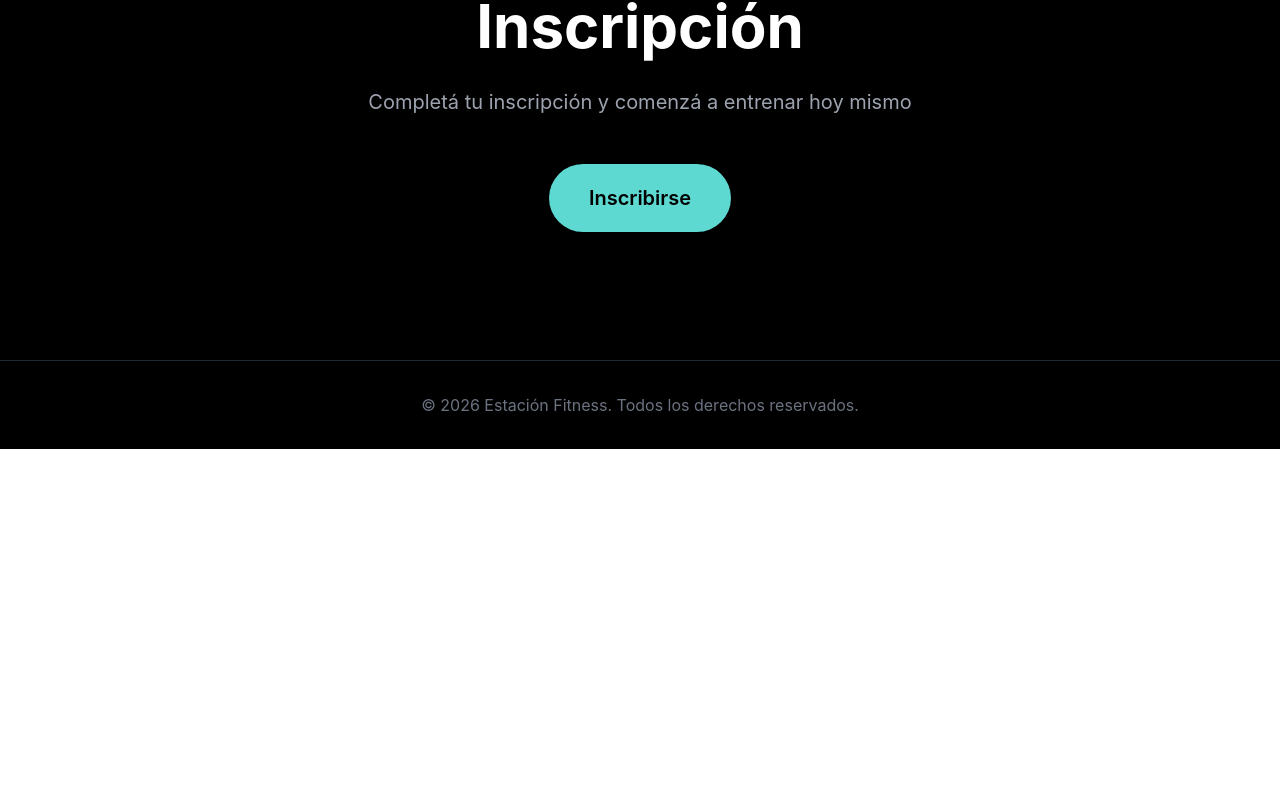
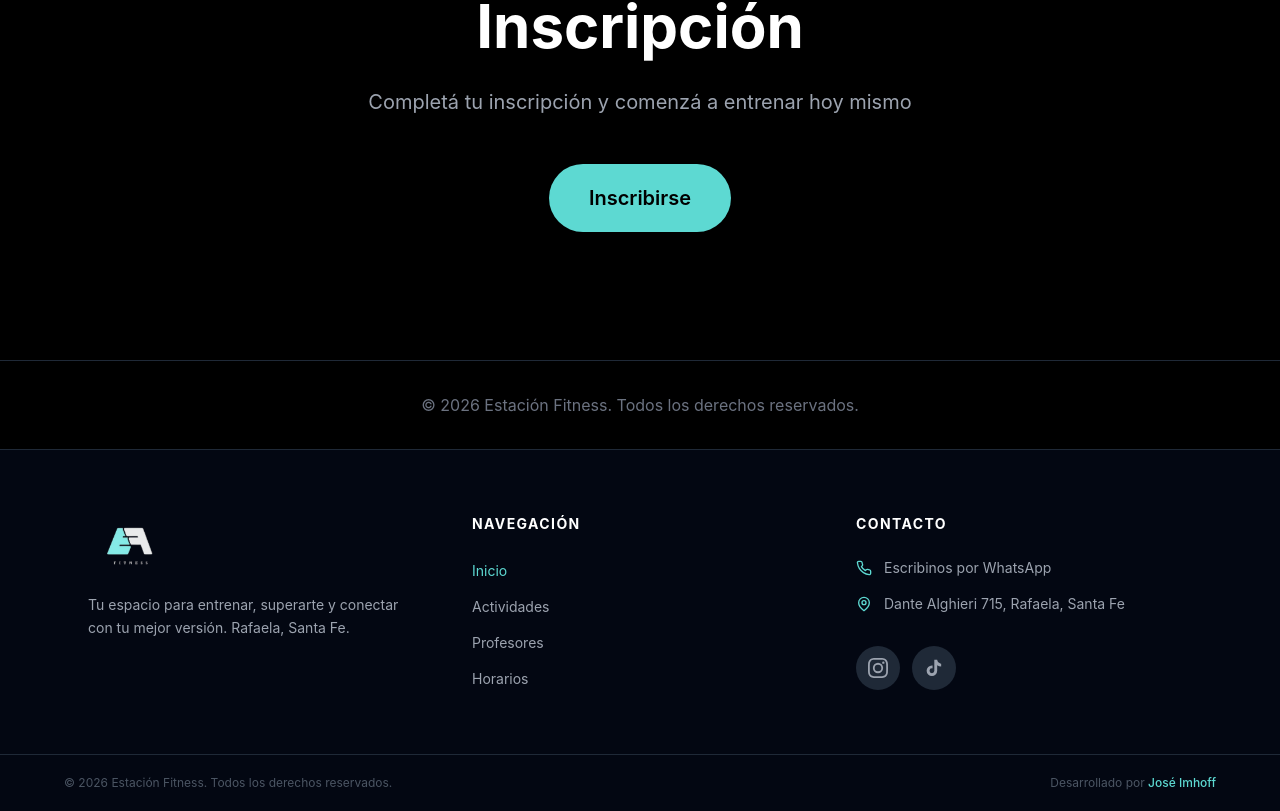
Before and after one commit to JoseI11/estacion-fitness, a React (Vite) app: page / in a window 1280 px wide. Shown: the part 4605-5416 px from the top of the page. Before the commit the page ends 5054 px from the top, so only its background shows below. Built offline with nearby package versions, Linux system fonts and the light colour scheme.

Commit message:
feat: agrega Footer global con navegación, contacto y redes sociales

```diff
--- a/src/App.tsx
+++ b/src/App.tsx
@@ -1,6 +1,7 @@
 import { BrowserRouter, Routes, Route } from 'react-router-dom';
 import { MessageCircle } from 'lucide-react';
 import Navbar from './components/Navbar';
+import Footer from './components/Footer';
 import Home from './pages/Home';
 import Actividades from './pages/Actividades';
 import Profesores from './pages/Profesores';
@@ -29,6 +30,9 @@
       >
         <MessageCircle className="w-8 h-8" />
       </a>
+
+      {/* Footer global */}
+      <Footer />
     </BrowserRouter>
   );
 }
--- /dev/null
+++ b/src/components/Footer.tsx
@@ -0,0 +1,110 @@
+import { NavLink } from 'react-router-dom';
+import { Phone, MapPin } from 'lucide-react';
+
+const navLinks = [
+  { to: '/',           label: 'Inicio' },
+  { to: '/actividades', label: 'Actividades' },
+  { to: '/profesores',  label: 'Profesores' },
+  { to: '/horarios',    label: 'Horarios' },
+];
+
+const whatsappNumber = '5491112345678';
+const whatsappUrl = `https://wa.me/${whatsappNumber}`;
+
+export default function Footer() {
+  return (
+    <footer className="bg-gray-950 border-t border-gray-800 text-gray-400">
+      {/* Cuerpo principal */}
+      <div className="max-w-6xl mx-auto px-6 py-16 grid grid-cols-1 md:grid-cols-3 gap-12">
+
+        {/* Logo + descripción */}
+        <div className="flex flex-col gap-4">
+          <img
+            src="/logo_estacion.webp"
+            alt="Estación Fitness"
+            className="h-16 object-contain self-start mix-blend-screen"
+          />
+          <p className="text-sm leading-relaxed">
+            Tu espacio para entrenar, superarte y conectar con tu mejor versión. Rafaela, Santa Fe.
+          </p>
+        </div>
+
+        {/* Navegación */}
+        <div>
+          <h3 className="text-white font-bold uppercase tracking-widest text-sm mb-6">Navegación</h3>
+          <ul className="space-y-3">
+            {navLinks.map(({ to, label }) => (
+              <li key={to}>
+                <NavLink
+                  to={to}
+                  className={({ isActive }) =>
+                    `text-sm transition-colors duration-200 hover:text-[#5DD9D2] ${isActive ? 'text-[#5DD9D2]' : ''}`
+                  }
+                >
+                  {label}
+                </NavLink>
+              </li>
+            ))}
+          </ul>
+        </div>
+
+        {/* Contacto */}
+        <div>
+          <h3 className="text-white font-bold uppercase tracking-widest text-sm mb-6">Contacto</h3>
+          <ul className="space-y-4 text-sm">
+            <li className="flex items-start gap-3">
+              <Phone className="w-4 h-4 mt-0.5 text-[#5DD9D2] shrink-0" />
+              <a href={whatsappUrl} target="_blank" rel="noopener noreferrer" className="hover:text-[#5DD9D2] transition-colors duration-200">
+                Escribinos por WhatsApp
+              </a>
+            </li>
+            <li className="flex items-start gap-3">
+              <MapPin className="w-4 h-4 mt-0.5 text-[#5DD9D2] shrink-0" />
+              <span>Dante Alghieri 715, Rafaela, Santa Fe</span>
+            </li>
+          </ul>
+
+          {/* Redes sociales */}
+          <div className="flex gap-3 mt-8">
+            {/* Instagram */}
+            <a
+              href="https://www.instagram.com/estacion_fitness_/"
+              target="_blank"
+              rel="noopener noreferrer"
+              aria-label="Instagram"
+              className="bg-gray-800 hover:bg-[#5DD9D2] text-gray-400 hover:text-black p-3 rounded-full transition-all duration-300"
+            >
+              <svg className="w-5 h-5" fill="currentColor" viewBox="0 0 24 24">
+                <path d="M12 2.163c3.204 0 3.584.012 4.85.07 1.366.062 2.633.334 3.608 1.308.975.975 1.246 2.242 1.308 3.608.058 1.266.07 1.646.07 4.85s-.012 3.584-.07 4.85c-.062 1.366-.334 2.633-1.308 3.608-.975.975-2.242 1.246-3.608 1.308-1.266.058-1.646.07-4.85.07s-3.584-.012-4.85-.07c-1.366-.062-2.633-.334-3.608-1.308-.975-.975-1.246-2.242-1.308-3.608C2.175 15.584 2.163 15.204 2.163 12s.012-3.584.07-4.85c.062-1.366.334-2.633 1.308-3.608C4.516 2.497 5.783 2.225 7.15 2.163 8.416 2.105 8.796 2.163 12 2.163zm0-2.163C8.741 0 8.332.013 7.052.072 5.197.157 3.355.673 2.014 2.014.673 3.355.157 5.197.072 7.052.013 8.332 0 8.741 0 12c0 3.259.013 3.668.072 4.948.085 1.855.601 3.697 1.942 5.038 1.341 1.341 3.183 1.857 5.038 1.942C8.332 23.987 8.741 24 12 24c3.259 0 3.668-.013 4.948-.072 1.855-.085 3.697-.601 5.038-1.942 1.341-1.341 1.857-3.183 1.942-5.038C23.987 15.668 24 15.259 24 12c0-3.259-.013-3.668-.072-4.948-.085-1.855-.601-3.697-1.942-5.038C20.645.673 18.803.157 16.948.072 15.668.013 15.259 0 12 0zm0 5.838a6.162 6.162 0 1 0 0 12.324 6.162 6.162 0 0 0 0-12.324zm0 10.162a4 4 0 1 1 0-8 4 4 0 0 1 0 8zm6.406-11.845a1.44 1.44 0 1 0 0 2.881 1.44 1.44 0 0 0 0-2.881z" />
+              </svg>
+            </a>
+
+            {/* TikTok */}
+            <a
+              href="https://www.tiktok.com/@estacionfitnes22"
+              target="_blank"
+              rel="noopener noreferrer"
+              aria-label="TikTok"
+              className="bg-gray-800 hover:bg-[#5DD9D2] text-gray-400 hover:text-black p-3 rounded-full transition-all duration-300"
+            >
+              <svg className="w-5 h-5" fill="currentColor" viewBox="0 0 24 24">
+                <path d="M19.59 6.69a4.83 4.83 0 0 1-3.77-4.25V2h-3.45v13.67a2.89 2.89 0 0 1-2.88 2.5 2.89 2.89 0 0 1-2.89-2.89 2.89 2.89 0 0 1 2.89-2.89c.28 0 .54.04.79.1V9.01a6.33 6.33 0 0 0-.79-.05 6.34 6.34 0 0 0-6.34 6.34 6.34 6.34 0 0 0 6.34 6.34 6.34 6.34 0 0 0 6.33-6.34V8.69a8.18 8.18 0 0 0 4.78 1.52V6.75a4.85 4.85 0 0 1-1.01-.06z" />
+              </svg>
+            </a>
+          </div>
+        </div>
+      </div>
+
+      {/* Barra inferior de copyright */}
+      <div className="border-t border-gray-800 px-6 py-5">
+        <div className="max-w-6xl mx-auto flex flex-col sm:flex-row items-center justify-between gap-2 text-xs text-gray-600">
+          <p>&copy; {new Date().getFullYear()} Estación Fitness. Todos los derechos reservados.</p>
+          <p>
+            Desarrollado por{' '}
+            <span className="text-[#5DD9D2] font-medium">José Imhoff</span>
+          </p>
+        </div>
+      </div>
+    </footer>
+  );
+}
```
